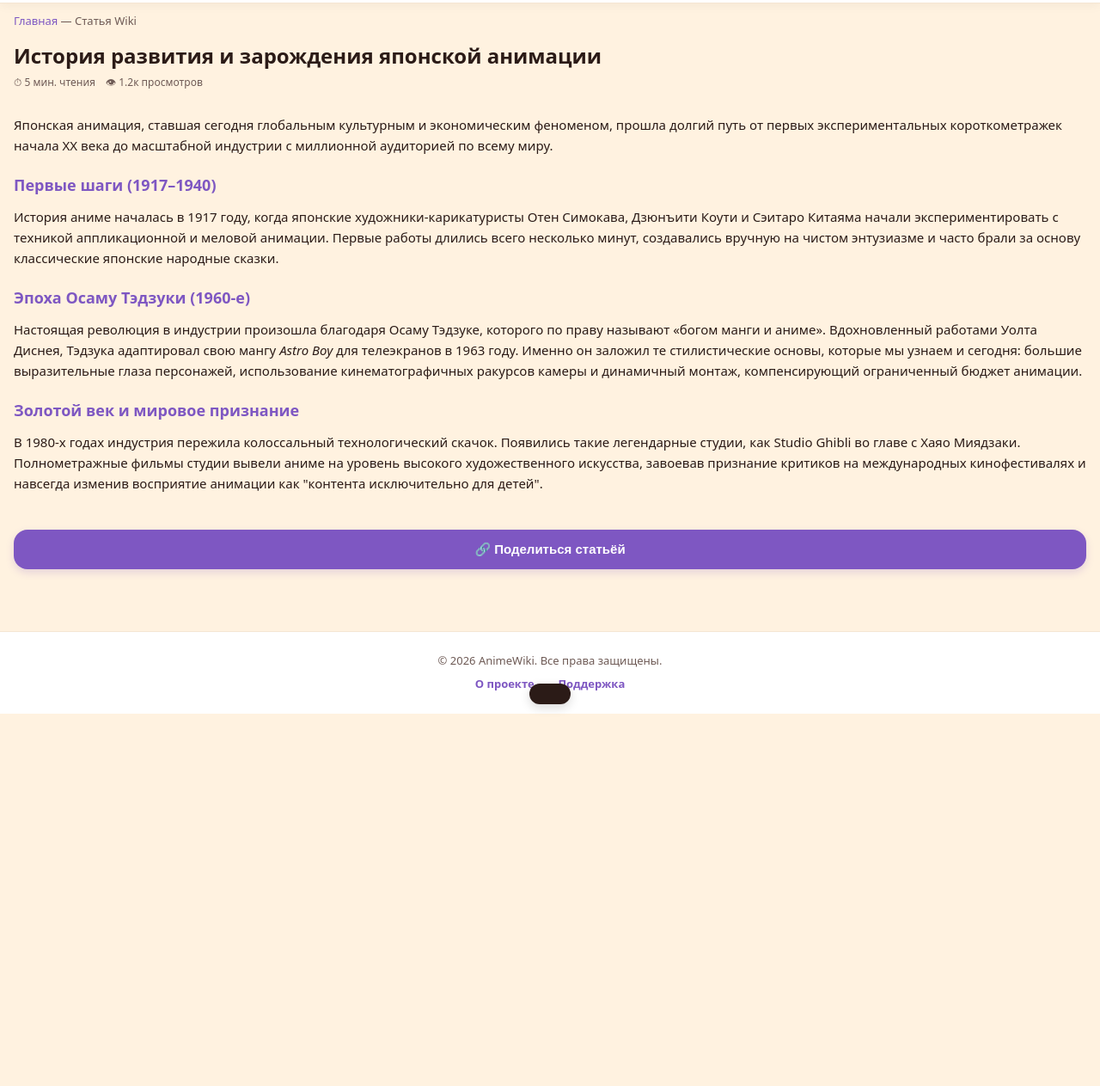
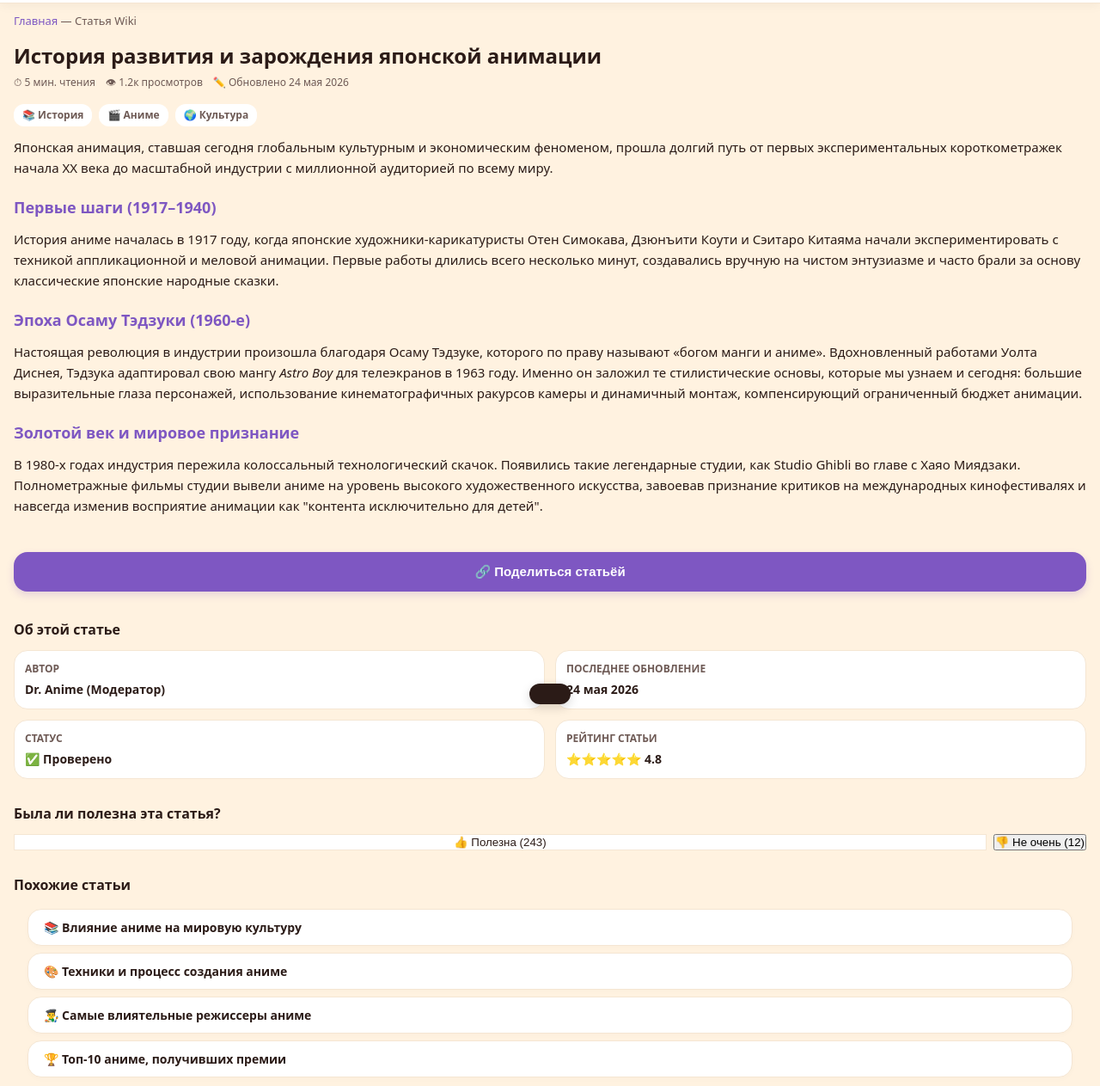
Before and after one commit to Deathbringer06/anime-wiki, a plain HTML site: page info/wiki-article.html in a window 1280 px wide. Shown: the part 57-1320 px from the top of the page at 86% size. Before the commit the page ends 887 px from the top, so only its background shows below. Drawn offline with Linux system fonts and the light colour scheme.

Commit message:
Enhance wiki article with metadata and related links
Added metadata and related articles sections to the wiki article.

```diff
--- a/info/wiki-article.html
+++ b/info/wiki-article.html
@@ -96,6 +96,13 @@
             <div class="wiki-meta-box" style="margin-top: 8px;">
                 <span>⏱ 5 мин. чтения</span>
                 <span>👁 1.2к просмотров</span>
+                <span>✏️ Обновлено 24 мая 2026</span>
+            </div>
+
+            <div style="display: flex; gap: 8px; margin-top: 8px; flex-wrap: wrap;">
+                <span style="background: var(--surface); padding: 4px 10px; border-radius: 12px; font-size: 12px; color: var(--text-muted); font-weight: 600;">📚 История</span>
+                <span style="background: var(--surface); padding: 4px 10px; border-radius: 12px; font-size: 12px; color: var(--text-muted); font-weight: 600;">🎬 Аниме</span>
+                <span style="background: var(--surface); padding: 4px 10px; border-radius: 12px; font-size: 12px; color: var(--text-muted); font-weight: 600;">🌍 Культура</span>
             </div>
         </div>
 
@@ -126,6 +133,46 @@
             </button>
         </div>
 
+        <section style="padding: 0 var(--padding); margin-top: 20px;">
+            <h2 style="font-size: 16px; font-weight: 700; margin-bottom: 12px;">Об этой статье</h2>
+            <div style="display: grid; grid-template-columns: 1fr 1fr; gap: 12px;">
+                <div style="background-color: var(--surface); padding: 12px; border-radius: var(--radius-md); border: 1px solid var(--surface-variant);">
+                    <div style="font-size: 12px; color: var(--text-muted); font-weight: 600; text-transform: uppercase; margin-bottom: 4px;">Автор</div>
+                    <div style="font-size: 14px; font-weight: 700;">Dr. Anime (Модератор)</div>
+                </div>
+                <div style="background-color: var(--surface); padding: 12px; border-radius: var(--radius-md); border: 1px solid var(--surface-variant);">
+                    <div style="font-size: 12px; color: var(--text-muted); font-weight: 600; text-transform: uppercase; margin-bottom: 4px;">Последнее обновление</div>
+                    <div style="font-size: 14px; font-weight: 700;">24 мая 2026</div>
+                </div>
+                <div style="background-color: var(--surface); padding: 12px; border-radius: var(--radius-md); border: 1px solid var(--surface-variant);">
+                    <div style="font-size: 12px; color: var(--text-muted); font-weight: 600; text-transform: uppercase; margin-bottom: 4px;">Статус</div>
+                    <div style="font-size: 14px; font-weight: 700;">✅ Проверено</div>
+                </div>
+                <div style="background-color: var(--surface); padding: 12px; border-radius: var(--radius-md); border: 1px solid var(--surface-variant);">
+                    <div style="font-size: 12px; color: var(--text-muted); font-weight: 600; text-transform: uppercase; margin-bottom: 4px;">Рейтинг статьи</div>
+                    <div style="font-size: 14px; font-weight: 700;">⭐⭐⭐⭐⭐ 4.8</div>
+                </div>
+            </div>
+        </section>
+
+        <section style="padding: 0 var(--padding); margin-top: 16px;">
+            <h2 style="font-size: 16px; font-weight: 700; margin-bottom: 12px;">Была ли полезна эта статья?</h2>
+            <div style="display: flex; gap: 8px;">
+                <button class="btn-primary" style="flex: 1; background-color: var(--surface); color: var(--text); border: 1px solid var(--surface-variant);" onclick="window.showToast('Спасибо за голос! 👍')">👍 Полезна (243)</button>
+                <button class="btn-secondary" onclick="window.showToast('Ваш голос учтен 👎')">👎 Не очень (12)</button>
+            </div>
+        </section>
+
+        <section style="padding: 0 var(--padding); margin-top: 16px; margin-bottom: 30px;">
+            <h2 style="font-size: 16px; font-weight: 700; margin-bottom: 12px;">Похожие статьи</h2>
+            <div class="chip-row" style="flex-direction: column; gap: 8px;">
+                <a href="wiki-article.html" class="chip" style="text-align: left; display: block;">📚 Влияние аниме на мировую культуру</a>
+                <a href="wiki-article.html" class="chip" style="text-align: left; display: block;">🎨 Техники и процесс создания аниме</a>
+                <a href="wiki-article.html" class="chip" style="text-align: left; display: block;">👨‍🎨 Самые влиятельные режиссеры аниме</a>
+                <a href="wiki-article.html" class="chip" style="text-align: left; display: block;">🏆 Топ-10 аниме, получивших премии</a>
+            </div>
+        </section>
+
     </main>
 
     <footer class="site-footer">
```
